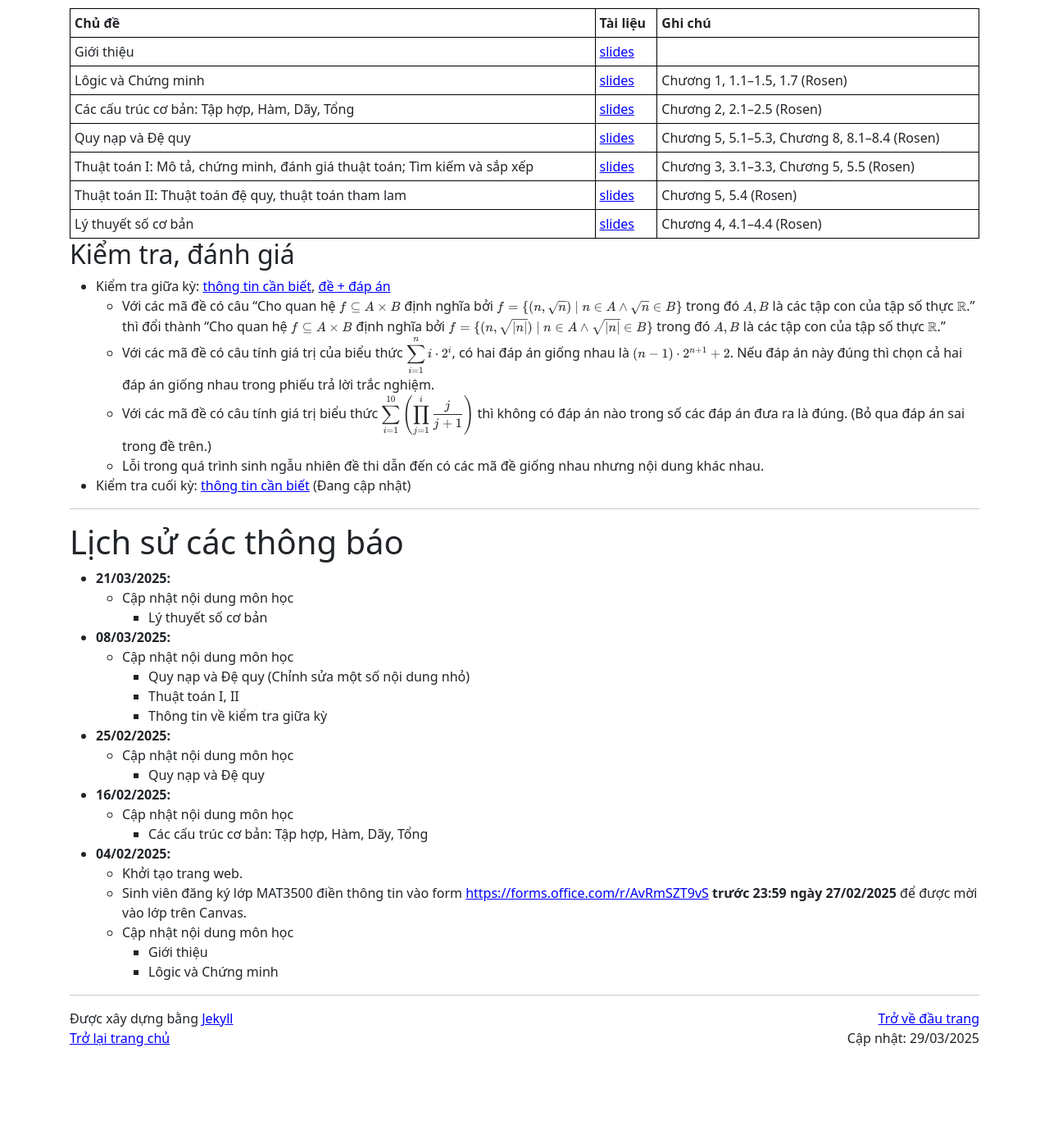
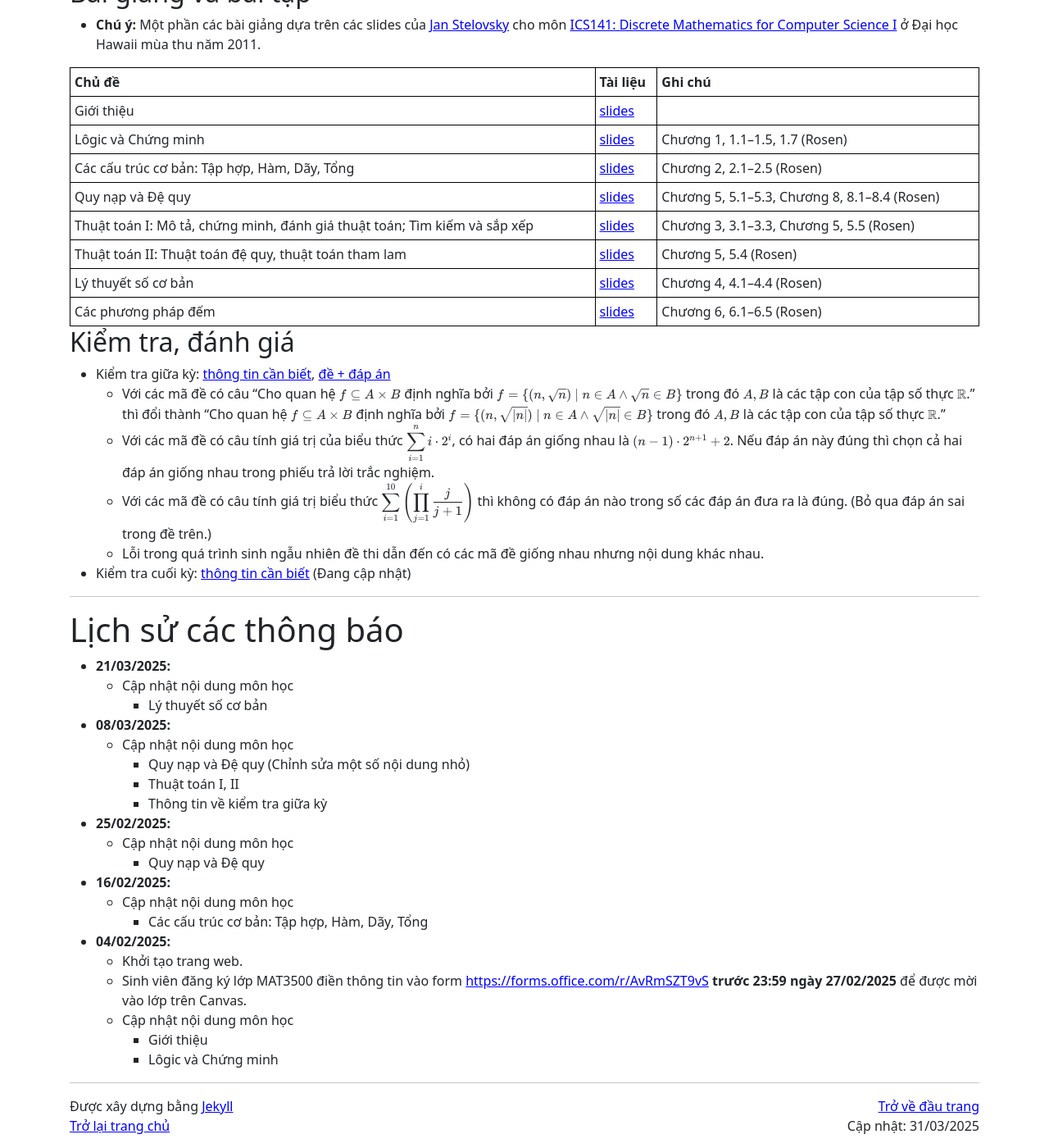
Before and after one commit to hoanganhduc/hoanganhduc.github.io, a Jekyll site: the page built from teaching/VNU-HUS/2025/spring/MAT3500/index.md, in a window 1280 px wide and 1400 px high, scrolled down 2170 px. Shown: the whole window at 82% size. Built offline with Jekyll 4.4.1, drawn with Linux system fonts in a browser that asks for light colours; nearby versions of some CDN libraries; a style sheet for code colours, icons or effects is not loaded; before the commit the page ends 3463 px from its top, so only the background shows below that; some of the changed text lies outside the part shown.

Commit message:
Updated @ 2025-03-31  16:28:39 ICT

```diff
--- a/teaching/VNU-HUS/2025/spring/MAT3500/index.md
+++ b/teaching/VNU-HUS/2025/spring/MAT3500/index.md
@@ -1,7 +1,7 @@
 ---
 layout: default
 title: "VNU-HUS MAT3500: Toán rời rạc"
-last_modified_at: 2025-03-29
+last_modified_at: 2025-03-31
 lang: "vi"
 katex: true
 ---
@@ -22,6 +22,9 @@ Sinh viên muốn nghỉ học cần thông báo qua form [https://forms.office.
 
 <!-- <h2 style="color:red;">Kiểm tra giữa kỳ: 27/03/2025 (Thứ 5), 16:00 - 16:50 (Tiết 9), Phòng 208-T5</h2> -->
 
+* **31/03/2025:**
+  * Cập nhật nội dung môn học
+    * Các phương pháp đếm
 * **29/03/2025:**
   * Cập nhật nội dung môn học
     * Đề và đáp án bài kiểm tra giữa kỳ (trắc nghiệm)
@@ -95,8 +98,8 @@ Xem các thông báo cũ [ở đây](#lịch-sử-các-thông-báo).
 | Thuật toán I: Mô tả, chứng minh, đánh giá thuật toán; Tìm kiếm và sắp xếp | [slides]({{ page.url | append: "Algorithms_I.pdf" }}) | Chương 3, 3.1--3.3, Chương 5, 5.5 (Rosen) |
 | Thuật toán II: Thuật toán đệ quy, thuật toán tham lam | [slides]({{ page.url | append: "Algorithms_II.pdf" }}) | Chương 5, 5.4 (Rosen) |
 | Lý thuyết số cơ bản | [slides]({{ page.url | append: "Basic_Number_Theory.pdf" }}) | Chương 4, 4.1--4.4 (Rosen) |
+| Các phương pháp đếm | [slides]({{ page.url | append: "Counting.pdf" }}) | Chương 6, 6.1--6.5 (Rosen) |
 
-<!-- | Các phương pháp đếm | [slides]({{ page.url | append: "Counting.pdf" }}) | Chương 6, 6.1--6.5 (Rosen) | -->
 <!-- | Lý thuyết đồ thị I: Giới thiệu, Biểu diễn đồ thị và sự đẳng cấu, Tính liên thông | [slides]({{ page.url | append: "Graphs_I.pdf" }}) | Chương 10, 10.1--10.4 (Rosen) | -->
 <!-- | Lý thuyết đồ thị II: Đường đi ngắn nhất, Đồ thị phẳng, Tô màu đồ thị | [slides]({{ page.url | append: "Graphs_II.pdf" }}) | Chương 10, 10.5--10.8 (Rosen) | -->
 <!-- | Lý thuyết đồ thị III: Cây | [slides]({{ page.url | append: "Graphs_III.pdf" }}) | Chương 11, 11.1--11.5 (Rosen) | -->
```
Also changed, not shown: 8 other files.
